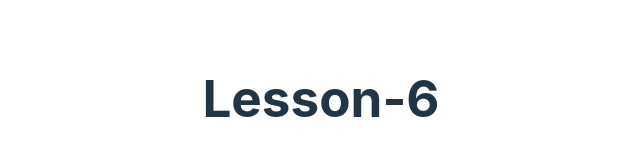
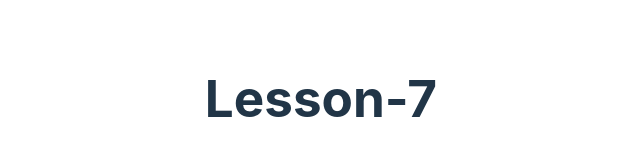
Before and after one commit to S1ardor/nt-25-react, a React (Vite) app: page / in a window 1280 px wide. Shown: the part 302-458 px from the top of the page, without its empty margins (319-959 px from the left). Built offline with nearby package versions, Linux system fonts and the light colour scheme.

Commit message:
Lesson-7

```diff
--- a/src/App.jsx
+++ b/src/App.jsx
@@ -5,7 +5,7 @@ function App() {
 
   return (
     <>
-    <h1>Lesson-6</h1>
+    <h1>Lesson-7</h1>
 
     </>
   )
```
